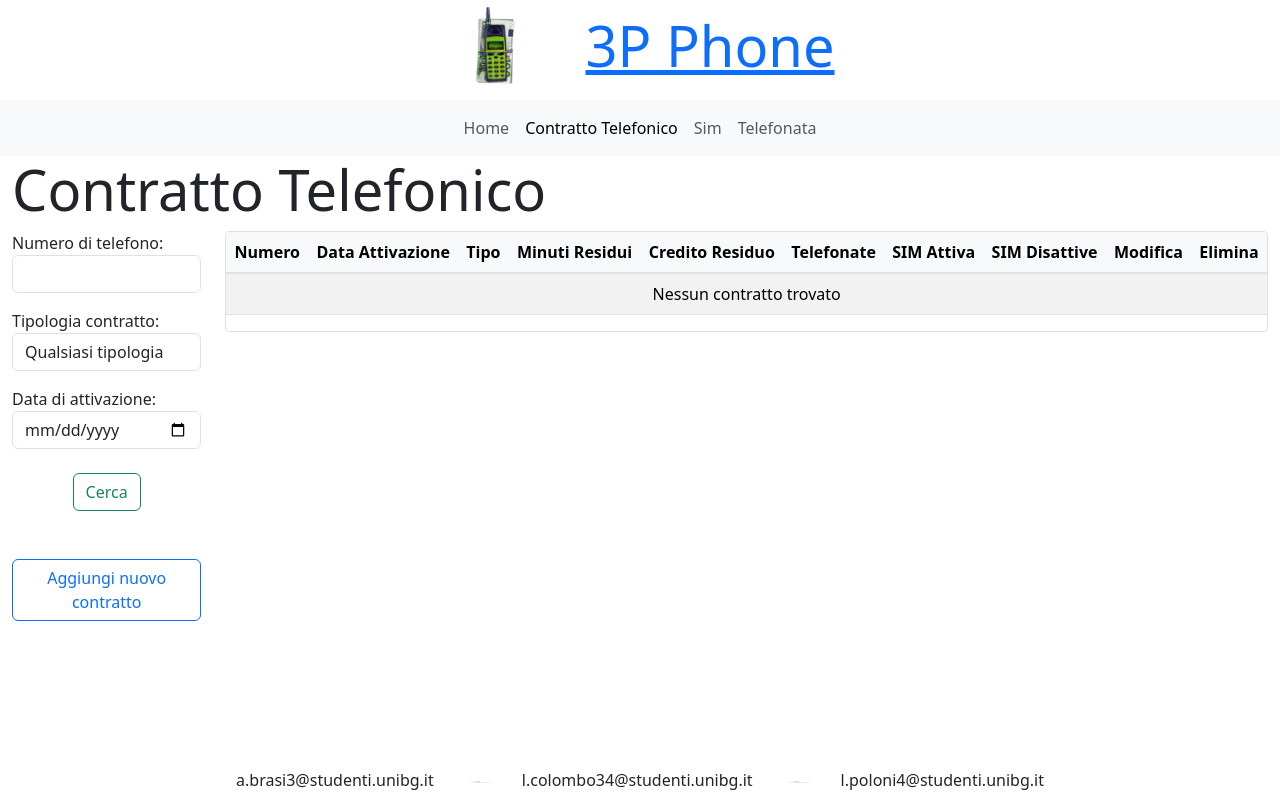
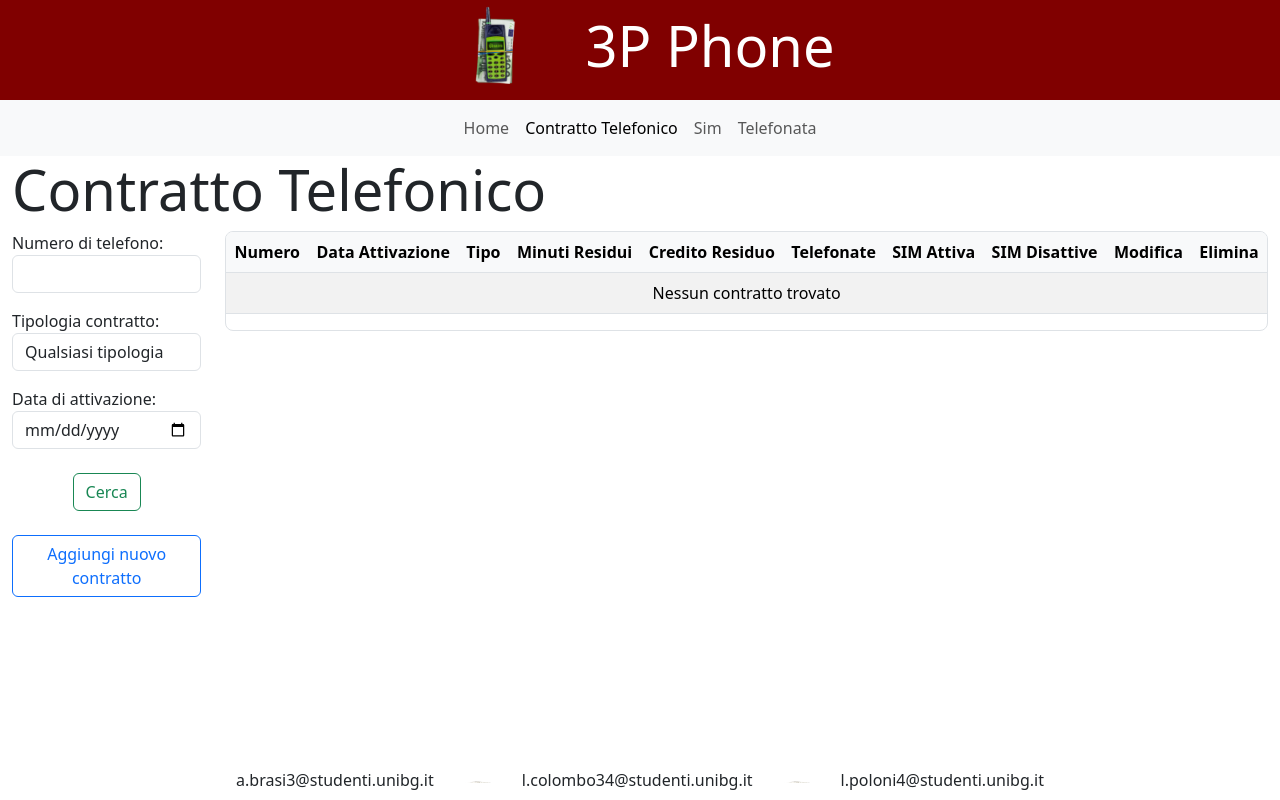
Before and after one commit to 4TK4/ProgWeb23_24.2, a Django app: page /contrattoTelefonico/ in a window 1280 px wide. Run offline with Django 4.2, Linux system fonts and the light colour scheme; some libraries are stand-ins or nearby versions.

Commit message:
correzioni grafiche

```diff
--- a/myproject/static/css/style.css
+++ b/myproject/static/css/style.css
@@ -1,14 +1,25 @@
+header{
+    background-color: #800000;
+}
+header h1{
+    color: white;
+}
+.form-control:hover{
+    border: gray 1px solid;
+    transition: ease-in-out 0.2s;
+}
 .scrollable-table-container {
     max-height: 400px; /* Imposta l'altezza massima desiderata */
     overflow-y: auto; /* Abilita lo scorrimento verticale */
     border: 1px solid #dee2e6; /* Aggiunge un bordo al contenitore per la tabella */
-    border-radius: 0.25rem; /* Aggiunge angoli arrotondati al contenitore della tabella */
+    border-radius: 0.5rem; /* Aggiunge angoli arrotondati al contenitore della tabella */
+}
+.scrollable-table-container::-webkit-scrollbar{
+    display: none;
 }
 .table thead th {
     position: sticky;
     top: 0; /* Fissa l'intestazione in alto */
     background-color: #f8f9fa; /* Colore di sfondo dell'intestazione */
     z-index: 1; /* Assicura che l'intestazione sia sopra il corpo della tabella */
-    border-bottom: 2px solid #dee2e6; /* Bordo inferiore dell'intestazione */
-    box-shadow: 0 2px 2px -2px #dee2e6; /* Ombra per migliorare la visibilità del bordo */
 }
--- a/myproject/templates/base.html
+++ b/myproject/templates/base.html
@@ -15,6 +15,7 @@
   </head>
 
   <body>
+    <div class="wrapper h-100">
     <!-- Header -->
     <header class="container-fluid">
       <div class="row justify-content-center align-items-center">
@@ -28,7 +29,7 @@
           />
         </div>
         <div class="col-auto">
-          <a href="{% url 'index' %}" class="cliccabile">
+          <a href="{% url 'index' %}" class="cliccabile text-decoration-none">
             <h1 class="display-4 mx-2">3P Phone</h1>
           </a>
         </div>
@@ -52,7 +53,7 @@
         <div class="collapse navbar-collapse" id="navbarSupportedContent">
           <ul class="navbar-nav mx-auto">
             <li class="nav-item col-auto">
-              <a class="nav-link {% is_active request '/' %}" href="{% url 'index' %}">Home</a>
+              <a class="nav-link {% is_active request '/' %} " href="{% url 'index' %}">Home</a>
             </li>
             <li class="nav-item col-auto">
               <a class="nav-link {% is_active request '/contrattoTelefonico/' %}" href="{% url 'contrattoTelefonico' %}">Contratto Telefonico</a>
@@ -115,5 +116,6 @@
         </div>
       </div>
     </footer>
+  </div>
   </body>
 </html>
--- a/myproject/templates/contrattoTelefonico.html
+++ b/myproject/templates/contrattoTelefonico.html
@@ -26,7 +26,7 @@
                 <input type="date" class="form-control" id="data_attivazione">
             </div>
             <div class="d-flex flex-column align-items-center">
-                <button class="btn btn-outline-success mb-5" type="submit">Cerca</button>
+                <button class="btn btn-outline-success mb-4" type="submit">Cerca</button>
                 <button class="btn btn-outline-primary" type="button" onclick="">Aggiungi nuovo contratto</button>
             </div>
 
@@ -67,7 +67,7 @@
                     <td class="text-center"><a href=""
                             class="btn btn-primary">Modifica</a></td>
                     <td class="text-center"><a href=""
-                            class="btn btn-dange">Elimina</a></td>
+                            class="btn btn-danger">Elimina</a></td>
                 </tr>
                 {% empty %}
                 <tr>
--- a/myproject/templates/index.html
+++ b/myproject/templates/index.html
@@ -4,7 +4,7 @@
 <main class="container-fluid">
   <div class="row justify-content-center">
     <div class="col-md-8 col-lg-6">
-      <h3 class="text-center">Introduzione</h3>
+      <h3 class="text-center p-3">Introduzione</h3>
       <p class="text-justify">Questo sito web è stato sviluppato per amministrare efficacemente il database di una
         rinomata compagnia
         telefonica. L'obiettivo principale è la gestione completa dei contratti telefonici stipulati dalla
```
